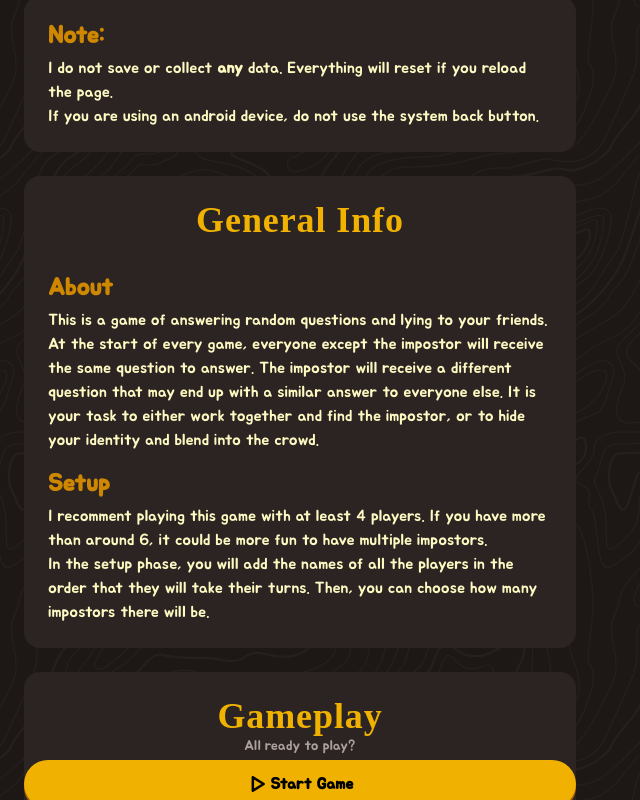
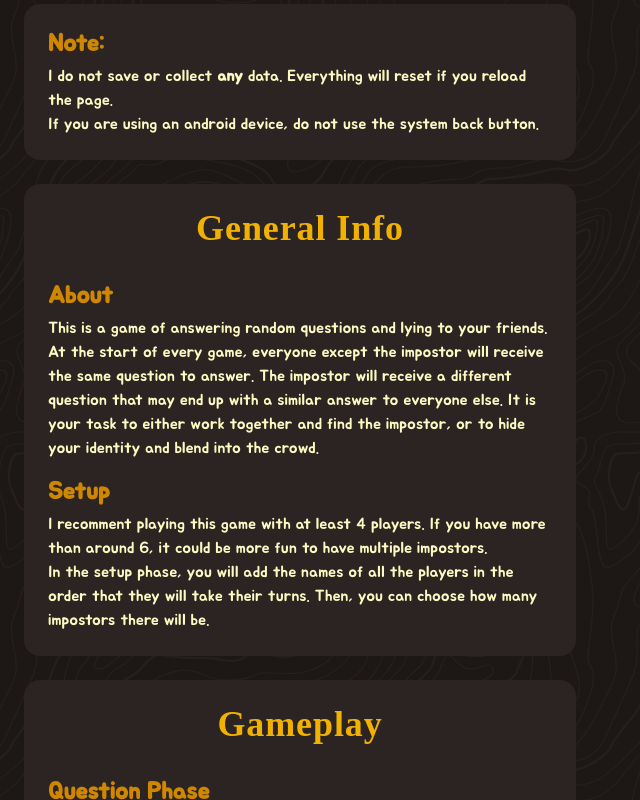
Before and after one commit to SoupCat-Py/impostor-game, a React (Vite) app: page / in a window 1280 px wide. Both pictures are taken after a click on the button "How to Play". Shown: the part 64-864 px from the top of the page, without its empty margins (0-640 px from the left). Built offline with nearby package versions, Linux system fonts and the light colour scheme; a web font is replaced by a local one.

Commit message:
fixed a layout issue
InnerContainer seems to cause a lot of bugs so i'll get to those later

```diff
--- a/src/pages/HowToPlay.tsx
+++ b/src/pages/HowToPlay.tsx
@@ -1,5 +1,5 @@
 import type { Page } from "../App"
-import {PageContainer, InnerContainer} from "../components/PageContainer"
+import { PageContainer } from "../components/PageContainer"
 import { H1, H2, Para } from "../components/Text"
 import {BackButton, Button, ButtonGroup} from "../components/Button"
 import type { ReactNode } from "react"
@@ -23,7 +23,6 @@ interface PageProps {
 export default function InstructionsPage({goToPageLowLevel}:PageProps) {
   return (
     <PageContainer>
-      <InnerContainer>
         <BackButton onClickFunction={() => goToPageLowLevel("Home")}/>
         <div className="flex flex-col gap-6">
           <Card>
@@ -47,7 +46,6 @@ export default function InstructionsPage({goToPageLowLevel}:PageProps) {
             <Para>Once everyone has taken their turn, all the answers are revealed and the discussion can begin. As a group, you must work together to discern who answered a different question. Once you think you're ready, tap the "reveal" button to show who the impostor was (or all of them if there were multiple).</Para>
           </Card>
         </div>
-      </InnerContainer>
       <ButtonGroup>
         <Button
           primary
```
